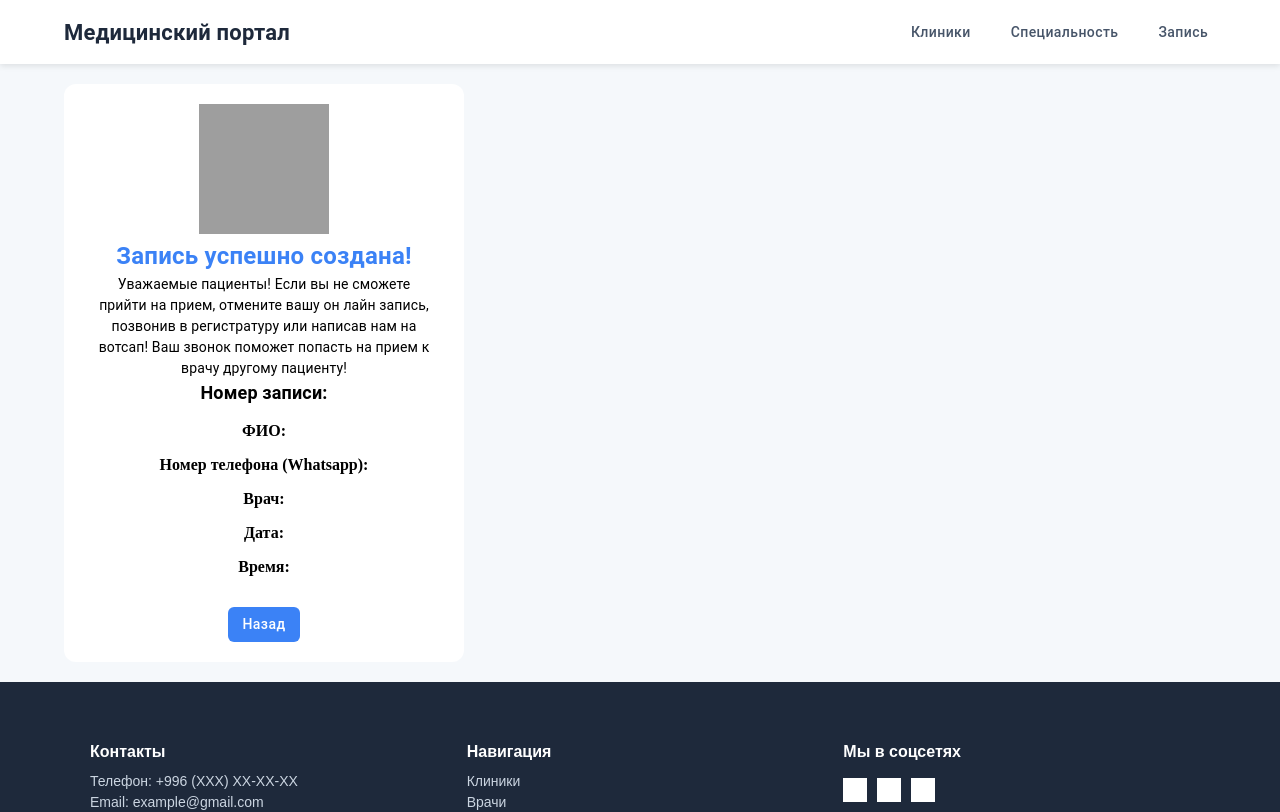
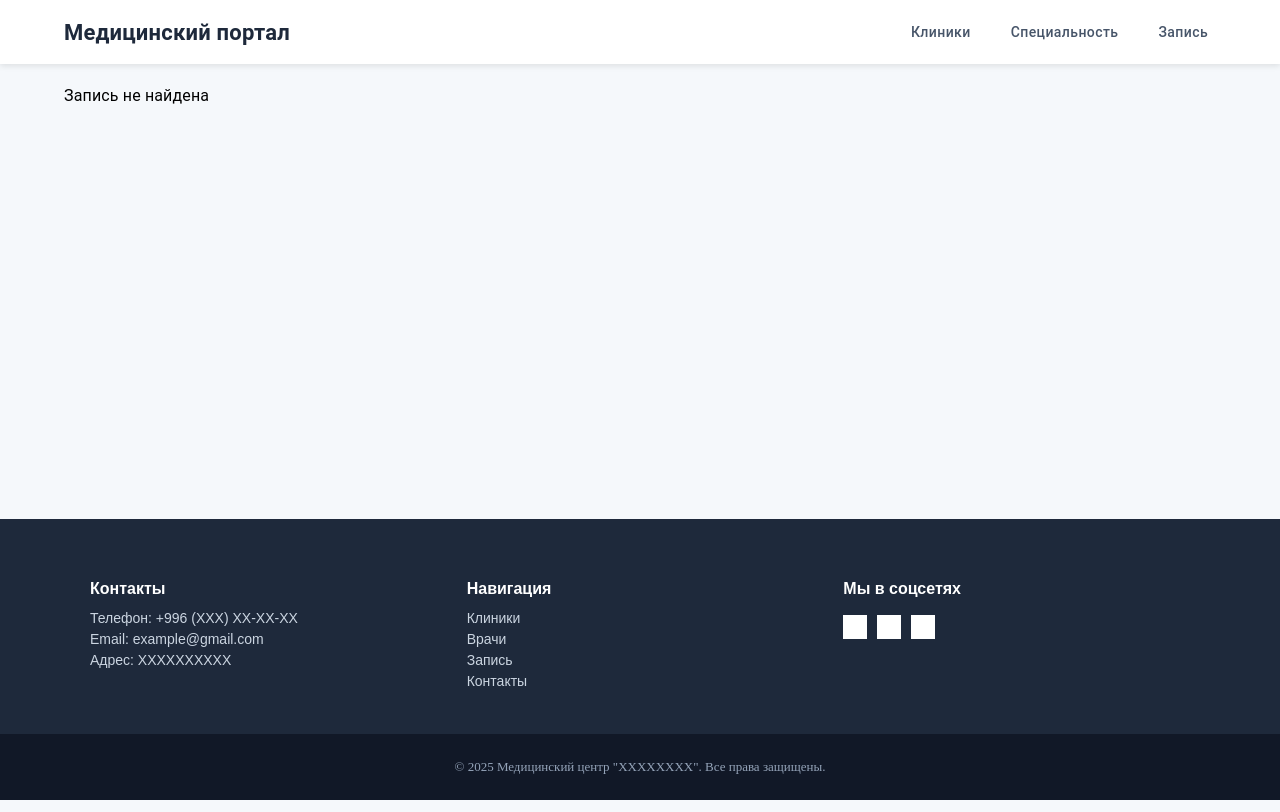
Before and after one commit to DarkFlarex/med-portal, a React (Vite) app: page /records in a window 1280 px wide. Shown: the top 812 px of the page. Built offline with nearby package versions, Linux system fonts and the light colour scheme; grey boxes are pictures that could not be loaded.

Commit message:
адаптивка и отображение записи

```diff
--- a/src/UI/Footer/Footer.css
+++ b/src/UI/Footer/Footer.css
@@ -84,6 +84,7 @@
         flex-direction: column;
         align-items: center;
         text-align: center;
+        gap: 0;
     }
 
     .footer-section {
--- a/src/app/api/search.ts
+++ b/src/app/api/search.ts
@@ -121,8 +121,12 @@ export const misServerApi = createApi({
 
     // создание/обновление события
     upsertEvent: builder.mutation<
-      { success: boolean; message: string },
-      UpsertEventRequest
+        {
+          success: boolean;
+          message: string;
+          res: { codeid: number }[];
+        },
+        UpsertEventRequest
     >({
       query: (body) => ({
         url: "upsert_event",
@@ -130,6 +134,7 @@ export const misServerApi = createApi({
         body,
       }),
     }),
+
 
     // проверка пароля
     checkPassword: builder.mutation<{ success: boolean }, { password: string }>(
--- a/src/features/appointments/PageAppointments.css
+++ b/src/features/appointments/PageAppointments.css
@@ -2,7 +2,6 @@
     width: 100%;
     margin: 0 auto;
     font-family: 'Poppins', sans-serif;
-    min-height: 100vh;
 }
 
 .title {
@@ -40,6 +39,11 @@
     border-radius: 14px;
     box-shadow: 0 6px 20px rgba(0, 0, 0, 0.07);
 }
+
+
+    .formPaper {
+        margin: 0 auto;
+    }
 
 .formLabel {
     display: block;
@@ -219,12 +223,10 @@
     display: none;
 }
 
-@media (max-width: 446px) {
-    /* На маленьких экранах скрываем простой */
+@media (max-width: 470px) {
     .datePicker {
         display: none;
     }
-
     /* Показываем прокручиваемый блок */
     .datePickerWrapper {
         display: block;
--- a/src/features/appointments/PageAppointments.tsx
+++ b/src/features/appointments/PageAppointments.tsx
@@ -1,5 +1,5 @@
 import {useState, useMemo, useRef, useEffect} from "react";
-import { useLocation } from "react-router-dom";
+import {useLocation, useNavigate} from "react-router-dom";
 import {
   Box,
   Typography,
@@ -35,8 +35,8 @@ const weekMap: Record<number, WeekDay> = {
 };
 
 const PageAppointments = () => {
+  const navigate = useNavigate();
   const location = useLocation();
-
   const doctorFromState = location.state?.doctor ?? {
     fio: "Ашералиев Мухтар Есенжанович",
     department_name: "Аллерголог 5",
@@ -155,11 +155,19 @@ const PageAppointments = () => {
       }).unwrap();
 
       if (response.success) {
-        alert("Запись успешно создана!");
-        setSelectedDate(null);
-        setSelectedTime(null);
-        setConsent(false);
-        setFormData({ fullname: "", phone: "", dob: "" });
+        const recordId = response.res?.[0]?.codeid;
+
+        navigate("/records", {
+          state: {
+            recordId,
+            fullname: formData.fullname,
+            phone: formData.phone,
+            doctor: doctorFromState.fio,
+            department: doctorFromState.department_name,
+            date: selectedDate.toLocaleDateString("ru-RU"),
+            time: selectedTime,
+          },
+        });
       } else {
         alert("Ошибка при создании записи: " + response.message);
       }
--- a/src/features/records/PageRecords.tsx
+++ b/src/features/records/PageRecords.tsx
@@ -1,78 +1,72 @@
-import {Button, Grid, Typography} from "@mui/material";
-
+import { Button, Grid, Typography } from "@mui/material";
+import { useLocation, useNavigate } from "react-router-dom";
 
 const PageRecords = () => {
+    const { state } = useLocation();
+    const navigate = useNavigate();
+
+    if (!state) {
+        return <Typography>Запись не найдена</Typography>;
+    }
+
+    const {
+        recordId,
+        fullname,
+        phone,
+        doctor,
+        department,
+        date,
+        time,
+    } = state;
+
     return (
-        <>
-            <Grid  className="hidden">
-                <Grid sx={{
+        <Grid display="flex" justifyContent="center" mt={4}>
+            <Grid
+                sx={{
                     background: "#fff",
                     padding: "20px 30px",
                     borderRadius: "12px",
                     maxWidth: "400px",
                     textAlign: "center",
-                }}>
-                    <img src="public/checkmark.png" width="130" height="130" alt=""/>
-                    <Typography
-                    sx={{
-                        color: "#3b82f6",
-                        fontSize: "24px",
-                        fontWeight: "bold",
-                    }}
-                    >Запись успешно создана!</Typography>
-                    <Typography
-                    sx={{
-                        fontSize: "14px",
+                }}
+            >
+                <img src="/checkmark.png" width="130" height="130" alt="" />
 
-                    }}
-                    >
-                        Уважаемые пациенты!
-                        Если вы не сможете прийти на прием, отмените вашу он лайн запись, позвонив в регистратуру или
-                        написав нам на вотсап! Ваш звонок поможет попасть на прием к врачу другому пациенту!
-                    </Typography>
-                    <Typography sx={{
-                        fontSize: "18px",
-                        fontWeight: "bold",
-                    }}>Номер записи:
-                        <span></span>
-                    </Typography>
-                    <p>
-                        <strong>ФИО:</strong>
-                        <span></span>
-                    </p>
-                    <p>
-                        <strong>Номер телефона (Whatsapp):
-                    </strong>
-                        <span></span>
-                    </p>
-                    <p>
-                        <strong>Врач:</strong>
-                        <span></span>
-                    </p>
-                    <p>
-                        <strong>Дата:</strong>
-                        <span></span>
-                    </p>
-                    <p>
-                        <strong>Время:</strong>
-                        <span></span>
-                    </p>
-                    <Button
+                <Typography
+                    sx={{ color: "#3b82f6", fontSize: "24px", fontWeight: "bold" }}
+                >
+                    Запись успешно создана!
+                </Typography>
+
+                <Typography fontSize={14} mt={1}>
+                    Если вы не сможете прийти на приём, отмените запись, позвонив в
+                    регистратуру.
+                </Typography>
+
+                <Typography fontSize={18} fontWeight="bold" mt={2}>
+                    Номер записи: {recordId}
+                </Typography>
+
+                <p><strong>ФИО:</strong> {fullname}</p>
+                <p><strong>Телефон:</strong> {phone}</p>
+                <p><strong>Врач:</strong> {doctor}</p>
+                <p><strong>Дата:</strong> {date}</p>
+                <p><strong>Время:</strong> {time}</p>
+
+                <Button
+                    onClick={() => navigate("/")}
                     sx={{
                         marginTop: "15px",
                         background: "#3b82f6",
                         color: "white",
-                        border: "none",
-                        padding: "5px 15px",
                         borderRadius: "6px",
-                        cursor: "pointer",
-                        transition: "background 0.3s",
                         textTransform: "capitalize",
                     }}
-                    >Назад</Button>
-                </Grid>
+                >
+                    Назад
+                </Button>
             </Grid>
-        </>
+        </Grid>
     );
 };
 
--- a/src/index.css
+++ b/src/index.css
@@ -11,3 +11,9 @@ body {
     flex-direction: column;
     min-height: 100vh;
 }
+
+@media (max-width: 446px) {
+    .css-jfdv4h-MuiStack-root > :not(style) ~ :not(style) {
+        margin-top: 0 !important;
+    }
+}
```
